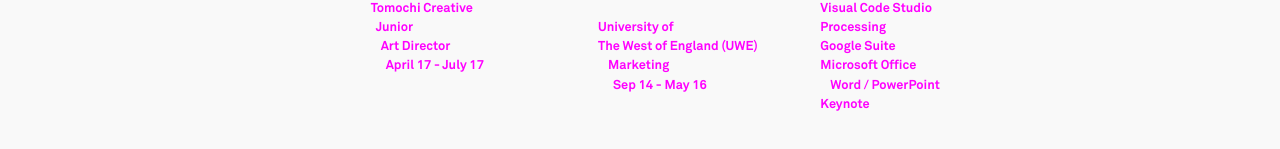
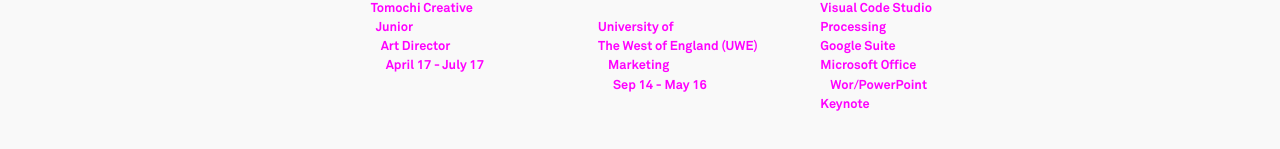
Before and after one commit to ivesvo/Portfolio, a React (Create React App) app: page /resume in a window 1280 px wide. Shown: the part 689-838 px from the top of the page. Built offline with nearby package versions, Linux system fonts and the light colour scheme.

Commit message:
fixing name

```diff
--- a/public/index.html
+++ b/public/index.html
@@ -22,7 +22,7 @@
       work correctly both with client-side routing and a non-root public URL.
       Learn how to configure a non-root public URL by running `npm run build`.
     -->
-  <title>React App</title>
+  <title>Ives 2k20</title>
   <!-- <script type="text/javascript" src="./js/Processing.js"></script> -->
 </head>
 
--- a/src/pages/LandingPage.js
+++ b/src/pages/LandingPage.js
@@ -38,7 +38,7 @@
                             <div><a href="https://github.com/ivesvo" target="_blank">Github</a></div>
                         </Col>
                         <Col>
-                            <Link to="/resume">CV</Link>
+                            <Link to="/resume">Resume</Link>
                         </Col>
 
 
--- a/src/pages/Work.js
+++ b/src/pages/Work.js
@@ -112,13 +112,13 @@
                     <div>SOFTWARE</div>
                     <div style={{paddingBottom:"20px", paddingTop: "20px"}}>
                         <div>Adobe Suite</div>
-                        <div style={{marginLeft: "10px"}}>Ps / Ai / Ae/ Xd</div>
+                        <div style={{marginLeft: "10px"}}>Ps/Ai/Ae/Xd</div>
                         <div>Cinema4D</div>
                         <div>Visual Code Studio</div>
                         <div>Processing</div>
                         <div>Google Suite</div>
                         <div>Microsoft Office</div>
-                        <div style={{marginLeft:"10px"}}>Word / PowerPoint</div>
+                        <div style={{marginLeft:"10px"}}>Wor/PowerPoint</div>
                         <div>Keynote</div>
 
 
```
